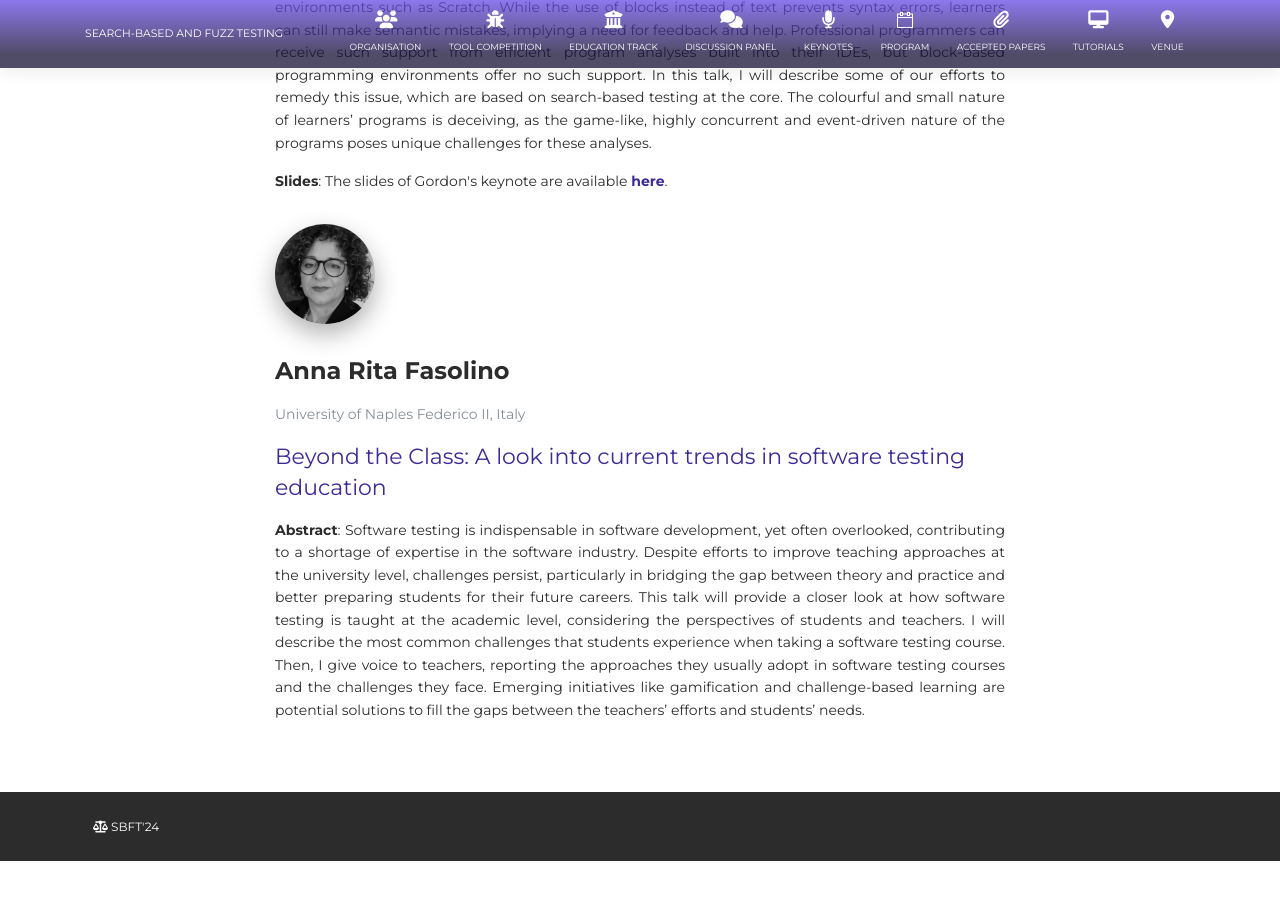
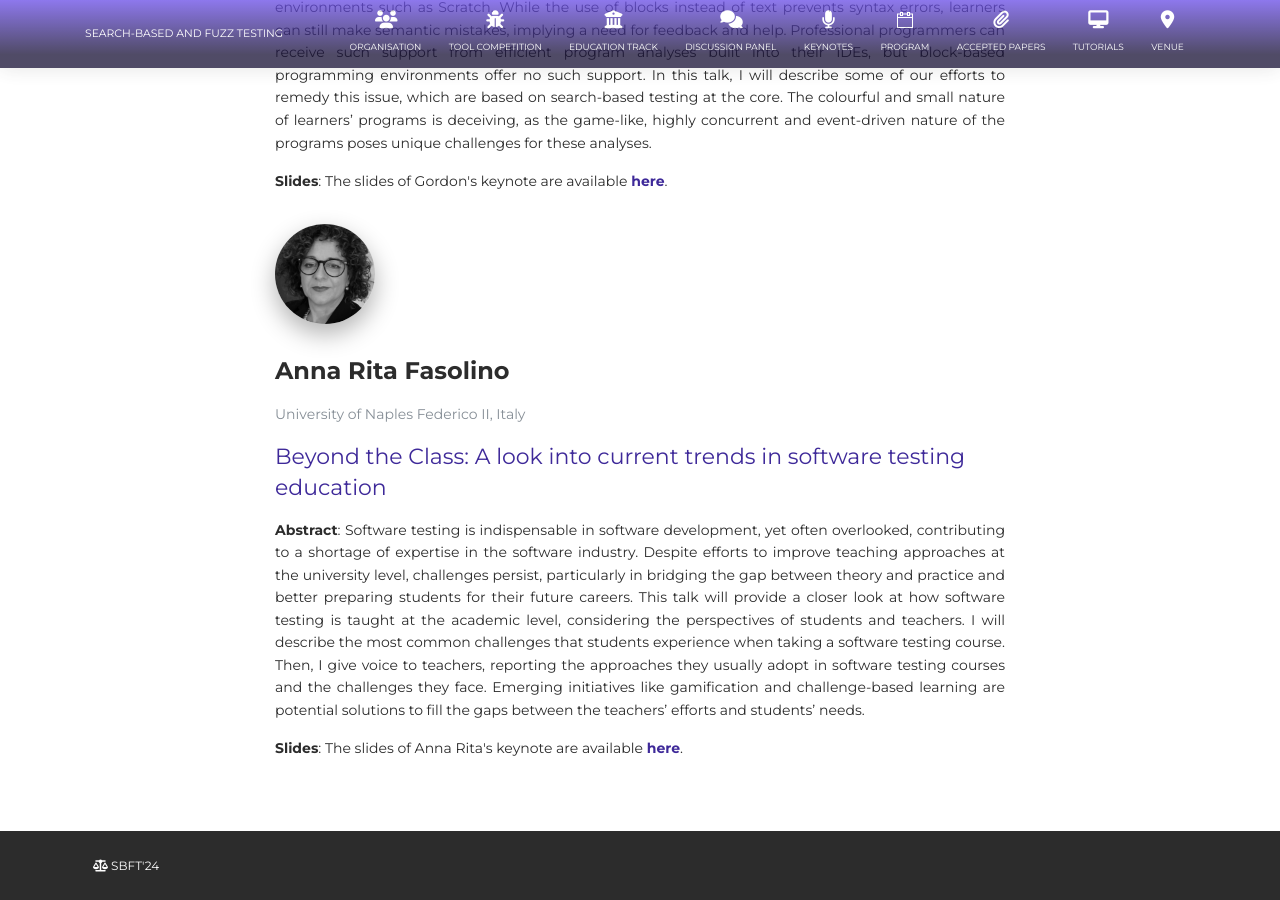
Before and after one commit to sbft24/sbft24.github.io, a Jekyll site: the page built from keynotes/index.html, in a window 1280 px wide and 900 px high, scrolled down 1299 px. Built offline with Jekyll 4.4.1, drawn with Linux system fonts in a browser that asks for light colours; nearby versions of some CDN libraries; before the commit the page ends 2160 px from its top, so only the background shows below that; some of the changed lines change nothing that is shown.

Commit message:
Update index.html
Linked Anna Rita's Slides

```diff
--- a/keynotes/index.html
+++ b/keynotes/index.html
@@ -74,30 +74,10 @@ layout: default
               Then, I give voice to teachers, reporting the approaches they usually adopt in software testing courses and the challenges they face.
               Emerging initiatives like gamification and challenge-based learning are potential solutions to fill the gaps between the teachers’ efforts and students’ needs.
             </p>
-            <!-- <p class="text-justify">
-              <strong>Biography</strong>: Jane Cleland-Huang is the Frank M. Freimann Professor of Computer Science
-              Chair and Department Chair of Computer Science and Engineering at the University of Notre Dame. Her
-              research interests focus on Requirements Engineering, Software and Systems Traceability, and Safety
-              Assurance for Cyber-Physical Systems (CPS). She is the Project Lead on the DroneResponse project which
-              was initially developed as a research platform for supporting Software Engineering research in
-              multi-agent CPS, but is now the core platform for a commercial system for deploying small Unmanned
-              Aerial Systems (sUAS) in Emergency Response scenarios. Jane has served as Program Chair for several
-              conferences including the IEEE Requirements Engineering Conference (2010), ESEC/FSE (2014), ICSE (2020),
-              CAIN (2022), and SPLC (2022). She has previously served as Associate Editor of IEEE Transactions on
-              Software Engineering and on the IEEE Software editorial board, and currently serves as Chair of IFIP 2.9
-              Working group on Requirements Engineering, and on the Editorial Boards for Communications of the ACM abd
-              Springer Verlag Requirements Engineering journal.
-
-              <br />
-
-              Along with members of her research group she has been the recipient of seven ACM SIGSOFT Distinguished
-              Paper awards, and the Mannfred Paul award for Excellence in Software Theory and Practice. Jane is
-              committed to supporting a diverse, equitable, and inclusive community of Software Engineering
-              researchers and envisions a future in which our research community is truly reflective of the population
-              around us. She is also passionate about impacting the world in a positive way through technology
-              transfer that takes research into practice, and as a result is currently engaged in two spin-off
-              companies – DroneResponse and SAFA.”
-            </p>-->
+            <p class="text-justify">
+             <strong>Slides</strong>:
+             The slides of Anna Rita's keynote are available <strong><a href="../share/Fasolino_Keynote.pdf" target="_blank">here</a></strong>.
+           </p>
           </div>
         </div>
       </div>
```
